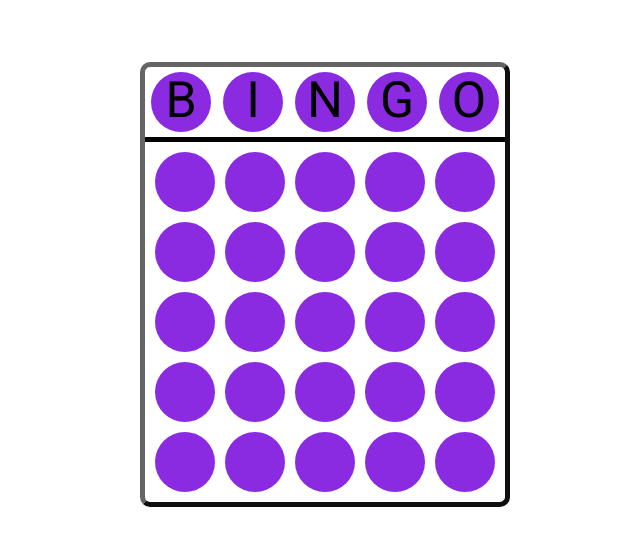
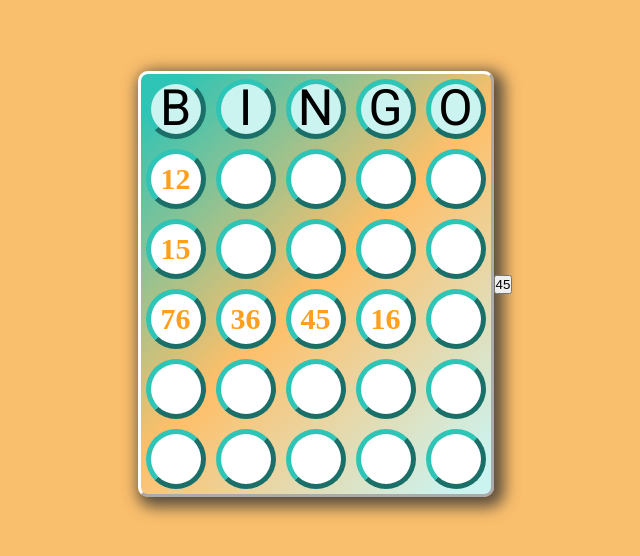
Before and after one commit to kannder83/game-bingo, a plain HTML site: page index.html in a window 1280 px wide. Shown: the part 116-672 px from the top of the page, without its empty margins (315-955 px from the left). Drawn offline with Linux system fonts and the light colour scheme.

Commit message:
Se corrigen los estilos en CSS. Se agrega el archivo de js.

```diff
--- a/index.html
+++ b/index.html
@@ -16,51 +16,58 @@
       <section class="game-container">
         <div class="game-box">
           <div class="game-title">
-            <div class="game-table-columns"><p>B</p></div>
-            <div class="game-table-columns"><p>I</p></div>
-            <div class="game-table-columns"><p>N</p></div>
-            <div class="game-table-columns"><p>G</p></div>
-            <div class="game-table-columns"><p>O</p></div>
+            <div class="game-table-rows">
+              <div class="game-table-columns"><p>B</p></div>
+              <div class="game-table-columns"><p>I</p></div>
+              <div class="game-table-columns"><p>N</p></div>
+              <div class="game-table-columns"><p>G</p></div>
+              <div class="game-table-columns"><p>O</p></div>
+            </div>
           </div>
           <div class="game-table">
             <div class="game-table-rows">
-              <div class="game-table-columns"></div>
-              <div class="game-table-columns"></div>
-              <div class="game-table-columns"></div>
-              <div class="game-table-columns"></div>
-              <div class="game-table-columns"></div>
+              <div class="game-table-columns"><p id="b1"></p></div>
+              <div class="game-table-columns"><p id="i1"></p></div>
+              <div class="game-table-columns"><p id="n1"></p></div>
+              <div class="game-table-columns"><p id="g1"></p></div>
+              <div class="game-table-columns"><p id="o1"></p></div>
             </div>
             <div class="game-table-rows">
-              <div class="game-table-columns"></div>
-              <div class="game-table-columns"></div>
-              <div class="game-table-columns"></div>
-              <div class="game-table-columns"></div>
-              <div class="game-table-columns"></div>
+              <div class="game-table-columns"><p id="b2"></p></div>
+              <div class="game-table-columns"><p id="i2"></p></div>
+              <div class="game-table-columns"><p id="n2"></p></div>
+              <div class="game-table-columns"><p id="g2"></p></div>
+              <div class="game-table-columns"><p id="o2"></p></div>
             </div>
             <div class="game-table-rows">
-              <div class="game-table-columns"></div>
-              <div class="game-table-columns"></div>
-              <div class="game-table-columns"></div>
-              <div class="game-table-columns"></div>
-              <div class="game-table-columns"></div>
+              <div class="game-table-columns"><p id="b3"></p></div>
+              <div class="game-table-columns"><p id="i3"></p></div>
+              <div class="game-table-columns"><p id="n3"></p></div>
+              <div class="game-table-columns"><p id="g3"></p></div>
+              <div class="game-table-columns"><p id="o3"></p></div>
             </div>
             <div class="game-table-rows">
-              <div class="game-table-columns"></div>
-              <div class="game-table-columns"></div>
-              <div class="game-table-columns"></div>
-              <div class="game-table-columns"></div>
-              <div class="game-table-columns"></div>
+              <div class="game-table-columns"><p id="b4"></p></div>
+              <div class="game-table-columns"><p id="i4"></p></div>
+              <div class="game-table-columns"><p id="n4"></p></div>
+              <div class="game-table-columns"><p id="g4"></p></div>
+              <div class="game-table-columns"><p id="o4"></p></div>
             </div>
             <div class="game-table-rows">
-              <div class="game-table-columns"></div>
-              <div class="game-table-columns"></div>
-              <div class="game-table-columns"></div>
-              <div class="game-table-columns"></div>
-              <div class="game-table-columns"></div>
+              <div class="game-table-columns"><p id="b5"></p></div>
+              <div class="game-table-columns"><p id="i5"></p></div>
+              <div class="game-table-columns"><p id="n5"></p></div>
+              <div class="game-table-columns"><p id="g5"></p></div>
+              <div class="game-table-columns"><p id="o5"></p></div>
             </div>
           </div>
         </div>
       </section>
+
+      <section class="game-options">
+        <button class="game-option-rdm">45</button>
+      </section>
     </main>
+    <script src="./script/game-table.js"></script>
   </body>
 </html>
--- /dev/null
+++ b/script/game-table.js
@@ -0,0 +1,13 @@
+function writeCell(letter, row, value) {
+  //   var i = 1;
+  for (var i = 1; i < 6; i++) {
+    document.getElementById(letter + row).innerHTML = value;
+  }
+}
+
+writeCell("b", 1, 12);
+writeCell("b", 2, 15);
+writeCell("i", 3, 36);
+writeCell("n", 3, 45);
+writeCell("b", 3, 76);
+writeCell("g", 3, 16);
--- a/styles/main.css
+++ b/styles/main.css
@@ -1,3 +1,12 @@
+:root {
+  --color-one: #ff9f1c;
+  --color-one-light: #fabf6d;
+  --color-two: #ffbf69;
+  --color-three: #ffffff;
+  --color-four: #cbf3f0;
+  --color-five: #2ec4b6;
+}
+
 * {
   padding: 0;
   margin: 0;
@@ -14,26 +23,41 @@ html {
   display: flex;
   justify-content: center;
   align-items: center;
+  background: var(--color-one-light);
 }
 
 .game-container {
+  /* sin información aun */
 }
 
 .game-box {
-  border: 0.5rem outset rgb(100, 100, 100);
   border-radius: 1rem;
+  background: linear-gradient(
+    -45deg,
+    var(--color-four) 5%,
+    var(--color-two) 50%,
+    var(--color-five) 95%
+  );
+  border: var(--color-three) outset 0.3rem;
+  box-shadow: 5px 5px 15px 5px rgba(49, 49, 49, 0.8);
 }
 
 .game-title {
   display: flex;
   justify-content: space-around;
   align-items: center;
-  border-bottom: 0.5rem outset black;
+  /* border-bottom: 0.5rem outset black; */
   font-family: "Heebo", sans-serif;
 }
 
 .game-table {
-  padding: 0.5rem;
+  /* padding: 0.5rem; */
+}
+
+.game-table .game-table-rows .game-table-columns p {
+  font-size: 3rem;
+  font-weight: 900;
+  color: var(--color-one);
 }
 
 .game-table-rows {
@@ -46,11 +70,19 @@ html {
   width: 6rem;
   height: 6rem;
   margin: 0.5rem;
-  background: blueviolet;
   border-radius: 50%;
   display: flex;
   justify-content: center;
   align-items: center;
+  border: 0.5rem outset var(--color-five);
+}
+
+.game-title .game-table-columns {
+  background: var(--color-four);
+}
+
+.game-table .game-table-columns {
+  background: var(--color-three);
 }
 
 .game-table-columns p {
```
